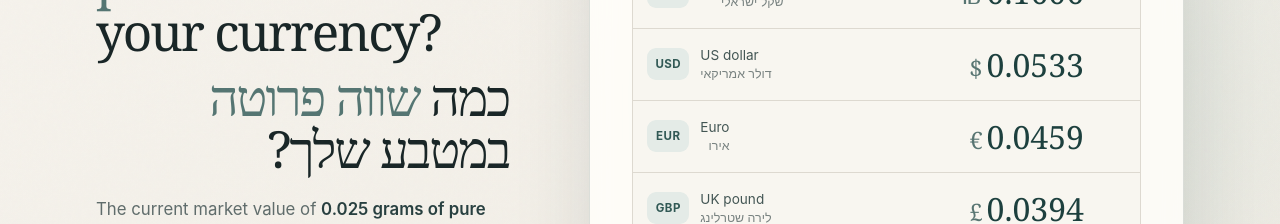
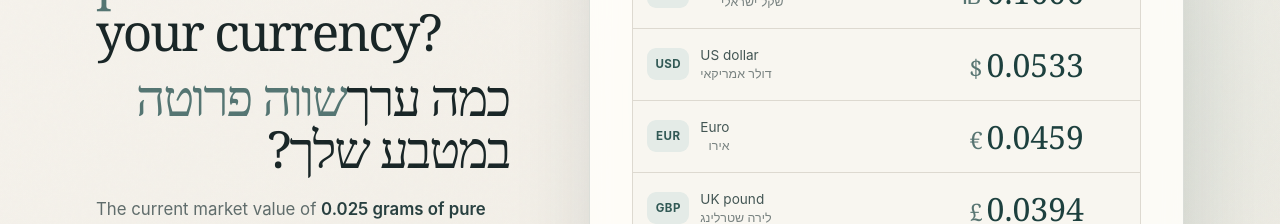
Before and after one commit to abumami/Shaveh-Prutah, a React (Vite) app: page / in a window 1280 px wide. Shown: the part 196-420 px from the top of the page. Built offline with nearby package versions, Linux system fonts and the light colour scheme; no server answers.

Commit message:
Update Hebrew translation for header in page.tsx

```diff
--- a/app/page.tsx
+++ b/app/page.tsx
@@ -88,7 +88,7 @@ export default function Home() {
         <div className="max-w-xl">
           <div className="eyebrow"><Sparkles size={13} /> A measure with meaning <span lang="he" dir="rtl">· שיעור בעל משמעות</span></div>
           <h1>What is a <em>shaveh prutah</em> worth in your currency?</h1>
-          <h2 lang="he" dir="rtl">כמה <em>שווה פרוטה</em> במטבע שלך?</h2>
+          <h2 lang="he" dir="rtl">כמה ערך<em>שווה פרוטה</em> במטבע שלך?</h2>
           <p className="lede">The current market value of <strong>0.025 grams of pure silver.</strong><span lang="he" dir="rtl">השווי הנוכחי בשוק של <strong>0.025 גרם כסף טהור.</strong></span></p>
           <div className="definition"><span className="hebrew" lang="he" dir="rtl">שווה פרוטה</span><div><strong>shaveh prutah</strong><br /><span>“worth a prutah” · ״שווה פרוטה״</span></div></div>
         </div>
```
